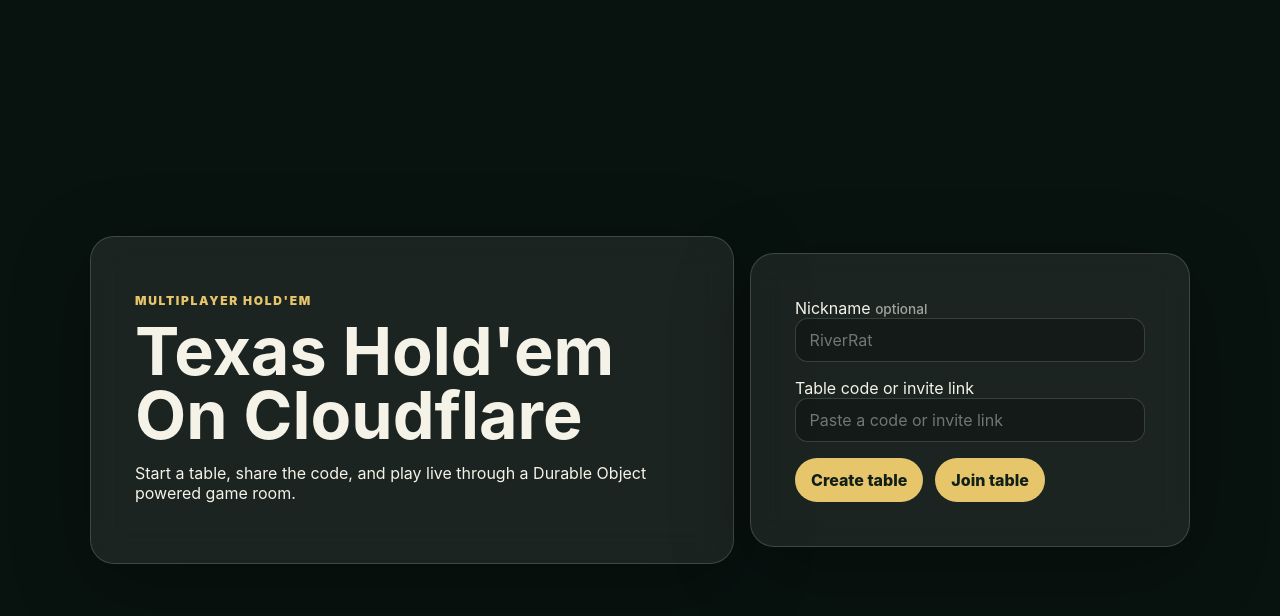
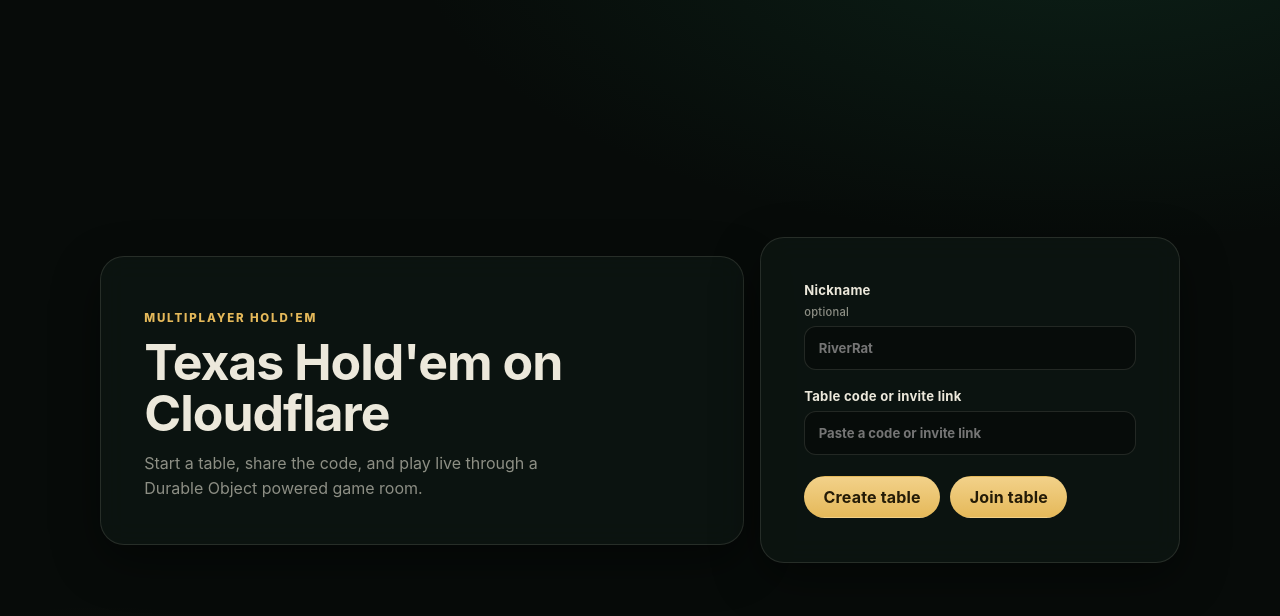
Before and after one commit to Cloud0310/texas-cloudflare, a Svelte app in the folder client/: page / in a window 1280 px wide. Shown: the top 616 px of the page. Built offline with nearby package versions, Linux system fonts and the light colour scheme; no server answers.

Commit message:
fix(ui): fixed behavior problems

```diff
--- a/client/src/app.css
+++ b/client/src/app.css
@@ -1,6 +1,6 @@
 :root {
-  color: #f5f3e8;
-  background: #08120f;
+  color-scheme: dark;
+  color: #ece8db;
   font-family:
     Inter,
     ui-sans-serif,
@@ -9,11 +9,18 @@
     BlinkMacSystemFont,
     "Segoe UI",
     sans-serif;
+  --ink: #ece8db;
+  --ink-dim: rgba(236, 232, 219, 0.58);
+  --gold: #e5b95a;
+  --gold-line: rgba(229, 185, 90, 0.35);
+  --panel: rgba(14, 22, 18, 0.78);
+  --panel-2: rgba(255, 255, 255, 0.06);
+  --line: rgba(236, 232, 219, 0.12);
+  --radius: 18px;
+  --radius-sm: 12px;
+  --shadow: 0 16px 48px rgba(0, 0, 0, 0.42);
   --card-w: 56px;
   --gap: 1rem;
-  --panel: rgba(255, 255, 255, 0.08);
-  --line: rgba(255, 255, 255, 0.16);
-  --gold: #e7c56b;
 }
 
 * {
@@ -24,6 +31,11 @@
   margin: 0;
   min-inline-size: 320px;
   min-block-size: 100dvh;
+  background:
+    radial-gradient(1100px 520px at 85% -10%, rgba(29, 107, 74, 0.22), transparent 62%),
+    radial-gradient(800px 480px at 8% 108%, rgba(229, 185, 90, 0.07), transparent 55%),
+    #070b09;
+  background-attachment: fixed;
 }
 
 button,
@@ -32,29 +44,71 @@
 }
 
 button {
-  min-block-size: 44px;
-  border: 0;
+  min-block-size: 42px;
+  border: 1px solid transparent;
   border-radius: 999px;
-  padding: 0.7rem 1rem;
-  color: #102018;
-  background: var(--gold);
-  font-weight: 800;
+  padding: 0.6rem 1.15rem;
+  color: #241b07;
+  background: linear-gradient(180deg, #f2d189, var(--gold));
+  font-weight: 750;
+  letter-spacing: 0.01em;
   cursor: pointer;
+  transition:
+    transform 0.12s ease,
+    box-shadow 0.12s ease,
+    filter 0.12s ease;
+}
+
+button:hover:not(:disabled) {
+  box-shadow: 0 6px 18px rgba(229, 185, 90, 0.3);
+  transform: translateY(-1px);
+}
+
+button:active:not(:disabled) {
+  transform: none;
+  box-shadow: none;
 }
 
 button:disabled {
   cursor: not-allowed;
-  opacity: 0.45;
+  opacity: 0.38;
+}
+
+button.ghost {
+  border-color: rgba(236, 232, 219, 0.45);
+  color: var(--ink);
+  background: var(--panel-2);
+}
+
+button.ghost:hover:not(:disabled) {
+  border-color: rgba(229, 185, 90, 0.6);
+  box-shadow: none;
+}
+
+button.danger {
+  border-color: rgba(255, 120, 120, 0.32);
+  color: #ff9c9c;
+  background: rgba(255, 120, 120, 0.1);
+}
+
+button:focus-visible,
+input:focus-visible {
+  outline: 2px solid var(--gold);
+  outline-offset: 2px;
 }
 
 input {
   inline-size: 100%;
   min-block-size: 44px;
   border: 1px solid var(--line);
-  border-radius: 0.8rem;
-  padding: 0.7rem 0.85rem;
-  color: #fff;
-  background: rgba(0, 0, 0, 0.28);
+  border-radius: var(--radius-sm);
+  padding: 0.65rem 0.85rem;
+  color: var(--ink);
+  background: rgba(0, 0, 0, 0.3);
+}
+
+input:focus-visible {
+  border-color: var(--gold-line);
 }
 
 .app-shell {
@@ -63,18 +117,7 @@
   padding: var(--gap);
 }
 
-.lobby {
-  display: flex;
-  flex: 1;
-  flex-direction: column;
-  align-items: stretch;
-  justify-content: center;
-  gap: var(--gap);
-  max-inline-size: 1100px;
-  margin: 0 auto;
-  container-name: lobby;
-  container-type: inline-size;
-}
+/* ---------- shared surfaces ---------- */
 
 .hero-panel,
 .join-panel,
@@ -83,84 +126,22 @@
 .action-bar {
   border: 1px solid var(--line);
   background: var(--panel);
-  backdrop-filter: blur(16px);
-  box-shadow: 0 20px 80px rgba(0, 0, 0, 0.25);
-}
-
-.hero-panel,
-.join-panel {
-  border-radius: 1.5rem;
-  padding: clamp(1.25rem, 4cqi, 3rem);
-}
-
-.hero-panel {
-  container-type: inline-size;
-}
-
-.hero-panel h1,
-.status-bar h1 {
-  margin: 0;
-  text-transform: capitalize;
-}
-
-.hero-panel h1 {
-  max-inline-size: 13ch;
-  font-size: clamp(2.4rem, 12cqi, 5.25rem);
-  line-height: 0.95;
+  backdrop-filter: blur(14px);
+  box-shadow: var(--shadow);
 }
 
 .eyebrow {
   color: var(--gold);
-  font-size: 0.75rem;
-  font-weight: 900;
-  letter-spacing: 0.14em;
+  font-size: 0.72rem;
+  font-weight: 800;
+  letter-spacing: 0.16em;
   text-transform: uppercase;
 }
 
-.join-panel,
-.button-row,
-.table-page,
-.felt,
-.board-zone,
-.seat-slot,
-.action-bar,
-.action-menu,
-.amount-panel,
-.quick-bets,
-.seat,
-.seat-info,
-.name-line,
-.mini-hand,
-.community,
-.winners,
-.status-actions {
-  display: flex;
-}
-
-.join-panel,
-.table-page,
-.felt,
-.board-zone,
-.seat-info,
-.winners {
-  flex-direction: column;
-}
-
-.join-panel {
-  gap: 1rem;
-}
-
 .label-note {
-  color: rgba(245, 243, 232, 0.62);
+  color: var(--ink-dim);
   font-size: 0.85em;
   font-weight: 500;
-}
-
-.button-row,
-.status-actions {
-  align-items: center;
-  gap: 0.75rem;
-  flex-wrap: wrap;
 }
 
 .error {
@@ -168,24 +149,93 @@
   font-weight: 700;
 }
 
-.connection-status {
-  align-self: center;
-  border: 1px solid var(--line);
-  border-radius: 999px;
-  padding: 0.35rem 0.65rem;
-  color: #ffcf8a;
-  background: rgba(0, 0, 0, 0.22);
-  font-size: 0.75rem;
-  font-weight: 900;
-  text-transform: uppercase;
+/* ---------- lobby ---------- */
+
+.lobby {
+  display: flex;
+  flex: 1;
+  flex-direction: column;
+  align-items: stretch;
+  justify-content: center;
+  gap: var(--gap);
+  max-inline-size: 1080px;
+  margin: 0 auto;
+  container-name: lobby;
+  container-type: inline-size;
 }
 
-.connection-status.online {
-  color: #9dffcf;
+.hero-panel,
+.join-panel {
+  border-radius: calc(var(--radius) + 6px);
+  padding: clamp(1.5rem, 4cqi, 2.75rem);
 }
+
+.hero-panel {
+  container-type: inline-size;
+}
+
+.hero-panel h1 {
+  max-inline-size: 15ch;
+  margin: 0.35rem 0 0.75rem;
+  font-size: clamp(2.1rem, 9cqi, 3.9rem);
+  line-height: 1.02;
+  letter-spacing: -0.02em;
+}
+
+.hero-panel p:last-child {
+  max-inline-size: 42ch;
+  margin: 0;
+  color: var(--ink-dim);
+  line-height: 1.55;
+}
+
+.join-panel {
+  display: flex;
+  flex-direction: column;
+  gap: 1.1rem;
+}
+
+.join-panel label {
+  display: grid;
+  gap: 0.45rem;
+  font-size: 0.82rem;
+  font-weight: 700;
+  letter-spacing: 0.02em;
+}
+
+.button-row,
+.status-actions {
+  display: flex;
+  align-items: center;
+  gap: 0.65rem;
+  flex-wrap: wrap;
+}
+
+.button-row {
+  margin-block-start: 0.25rem;
+}
+
+@media (min-width: 760px) {
+  .lobby {
+    flex-direction: row;
+    align-items: center;
+  }
+
+  .hero-panel {
+    flex: 1 1 600px;
+  }
+
+  .join-panel {
+    flex: 0 1 420px;
+  }
+}
+
+/* ---------- table page ---------- */
 
 .table-page {
   flex: 1;
+  display: flex;
+  flex-direction: column;
   gap: var(--gap);
   min-inline-size: 0;
   container-name: table-page;
@@ -196,10 +246,34 @@
   display: flex;
   align-items: center;
   justify-content: space-between;
-  gap: 1rem;
+  gap: 0.75rem;
   flex-wrap: wrap;
-  border-radius: 1.25rem;
-  padding: 1rem;
+  border-radius: var(--radius);
+  padding: 0.75rem 1rem;
+}
+
+.status-bar h1 {
+  margin: 0.15rem 0 0;
+  font-size: 1.15rem;
+  letter-spacing: 0.01em;
+  text-transform: capitalize;
+}
+
+.connection-status {
+  border: 1px solid var(--line);
+  border-radius: 999px;
+  padding: 0.32rem 0.7rem;
+  color: #ffcf8a;
+  background: rgba(0, 0, 0, 0.25);
+  font-size: 0.7rem;
+  font-weight: 800;
+  letter-spacing: 0.08em;
+  text-transform: uppercase;
+}
+
+.connection-status.online {
+  border-color: rgba(120, 230, 170, 0.35);
+  color: #8ff0bb;
 }
 
 .felt {
@@ -216,120 +290,169 @@
   align-content: center;
   align-items: center;
   justify-items: center;
-  gap: 0.75rem;
   gap: clamp(0.55rem, 2cqi, 1rem);
-  border: 1px solid rgba(231, 197, 107, 0.28);
-  border-radius: 2rem;
-  padding: 0.75rem;
-  padding: clamp(0.55rem, 2cqi, 1.25rem);
-  background: radial-gradient(circle at center, #166247 0%, #0e3c31 55%, #07221c 100%);
+  border: 1px solid rgba(229, 185, 90, 0.28);
+  border-radius: clamp(1.6rem, 6cqi, 4rem);
+  min-block-size: max-content;
+  padding: clamp(1.4rem, 3.2cqi, 2.1rem);
+  background:
+    radial-gradient(ellipse 90% 70% at 50% 30%, rgba(255, 255, 255, 0.05), transparent 60%),
+    radial-gradient(ellipse at center, #1f7a55 0%, #145139 58%, #0a2f22 100%);
+  box-shadow:
+    inset 0 0 0 clamp(7px, 1.4cqi, 13px) #33270f,
+    inset 0 0 0 clamp(8px, 1.5cqi, 14px) rgba(229, 185, 90, 0.4),
+    inset 0 24px 70px rgba(0, 0, 0, 0.38),
+    var(--shadow);
   overflow: clip;
   container-name: table-felt;
   container-type: inline-size;
-  --card-w: clamp(40px, 8cqi, 70px);
-  --seat-w: clamp(138px, 44cqi, 220px);
+  --card-w: clamp(40px, 8cqi, 68px);
+  --seat-w: clamp(138px, 44cqi, 210px);
   --hero-seat-w: 360px;
 }
 
 .seat-slot {
+  display: flex;
   inline-size: 100%;
   min-inline-size: 0;
   align-items: center;
   justify-content: center;
 }
 
-.seat-slot-0 {
-  grid-area: slot-0;
-}
-
-.seat-slot-1 {
-  grid-area: slot-1;
-}
-
-.seat-slot-2 {
-  grid-area: slot-2;
-}
-
-.seat-slot-3 {
-  grid-area: slot-3;
-}
-
-.seat-slot-4 {
-  grid-area: slot-4;
-}
-
-.seat-slot-5 {
-  grid-area: slot-5;
-}
+.seat-slot-0 { grid-area: slot-0; }
+.seat-slot-1 { grid-area: slot-1; }
+.seat-slot-2 { grid-area: slot-2; }
+.seat-slot-3 { grid-area: slot-3; }
+.seat-slot-4 { grid-area: slot-4; }
+.seat-slot-5 { grid-area: slot-5; }
 
 .board-zone {
   grid-area: board;
   z-index: 1;
+  display: flex;
+  flex-direction: column;
   inline-size: 100%;
   max-inline-size: 560px;
   align-items: center;
   justify-content: center;
-  gap: 0.75rem;
-  min-block-size: clamp(170px, 40cqi, 260px);
+  gap: 0.7rem;
+  min-block-size: clamp(170px, 40cqi, 250px);
   text-align: center;
 }
 
 .board-zone p {
   max-inline-size: 48rem;
   margin: 0;
+  color: rgba(236, 232, 219, 0.85);
   overflow-wrap: anywhere;
+}
+
+.pot-pill {
+  display: flex;
+  align-items: baseline;
+  gap: 0.45rem;
+  border: 1px solid var(--gold-line);
+  border-radius: 999px;
+  padding: 0.3rem 0.9rem;
+  background: rgba(10, 24, 17, 0.65);
+  box-shadow: 0 4px 14px rgba(0, 0, 0, 0.35);
+}
+
+.pot-pill span {
+  color: var(--gold);
+  font-size: 0.68rem;
+  font-weight: 800;
+  letter-spacing: 0.14em;
+  text-transform: uppercase;
+}
+
+.pot-pill strong {
+  font-size: 1.05rem;
+  font-variant-numeric: tabular-nums;
 }
 
 .community,
 .mini-hand {
+  display: flex;
   gap: 0.4rem;
   justify-content: center;
   min-inline-size: 0;
-}
-
-.community {
   flex-wrap: wrap;
 }
 
-.mini-hand {
-  flex-wrap: wrap;
+.winners {
+  display: flex;
+  flex-direction: column;
+  gap: 0.4rem;
 }
 
+.winners span {
+  border: 1px solid var(--gold-line);
+  border-radius: 999px;
+  padding: 0.3rem 0.8rem;
+  color: var(--gold);
+  background: rgba(229, 185, 90, 0.1);
+  font-size: 0.85rem;
+  font-weight: 700;
+}
+
+/* ---------- seats ---------- */
+
 .seat {
+  display: flex;
   flex: 0 0 auto;
-  inline-size: min(100%, 180px);
   inline-size: min(100%, var(--seat-w));
   min-inline-size: 0;
-  min-block-size: 116px;
+  min-block-size: 112px;
   flex-direction: column;
   align-items: stretch;
   justify-content: space-between;
-  gap: 0.55rem;
-  border-radius: 1rem;
-  padding: 0.7rem;
-  --card-w: clamp(32px, 5.5cqi, 48px);
+  gap: 0.5rem;
+  border-radius: var(--radius-sm);
+  padding: 0.65rem 0.75rem;
+  --card-w: clamp(30px, 5.5cqi, 46px);
+  transition:
+    border-color 0.15s ease,
+    box-shadow 0.15s ease,
+    opacity 0.15s ease;
 }
 
 .seat.active {
-  outline: 3px solid var(--gold);
+  border-color: var(--gold);
+  box-shadow:
+    0 0 0 1px var(--gold),
+    0 0 26px rgba(229, 185, 90, 0.4);
+}
+
+@media (forced-colors: active) {
+  .seat.active {
+    outline: 3px solid Highlight;
+  }
 }
 
 .seat.folded {
-  opacity: 0.52;
+  opacity: 0.45;
+  filter: saturate(0.35);
 }
 
 .seat.hero {
   inline-size: min(100%, var(--hero-seat-w));
-  border-color: var(--gold);
+  border-color: var(--gold-line);
+  background: rgba(24, 32, 24, 0.85);
 }
 
 .seat-info {
+  display: flex;
+  flex-direction: column;
   min-inline-size: 0;
 }
 
 .seat-info small {
   display: block;
-  line-height: 1.25;
+  color: var(--ink-dim);
+  font-size: 0.72rem;
+  line-height: 1.35;
+  font-variant-numeric: tabular-nums;
 }
 
 .seat-info small,
@@ -338,6 +461,7 @@
 }
 
 .name-line {
+  display: flex;
   align-items: center;
   flex-wrap: wrap;
   gap: 0.35rem;
@@ -345,91 +469,136 @@
 }
 
 .name-line span {
+  border: 1px solid var(--gold-line);
   border-radius: 999px;
-  padding: 0.1rem 0.4rem;
-  color: #102018;
-  background: var(--gold);
-  font-size: 0.65rem;
-  font-weight: 900;
+  padding: 0.06rem 0.42rem;
+  color: var(--gold);
+  background: rgba(229, 185, 90, 0.12);
+  font-size: 0.6rem;
+  font-weight: 800;
+  letter-spacing: 0.05em;
 }
 
+/* ---------- cards ---------- */
+
 .card {
-  display: flex;
+  position: relative;
+  display: grid;
+  place-items: center;
   flex: 0 0 var(--card-w);
   inline-size: var(--card-w);
   aspect-ratio: 5 / 7;
+  border: 1px solid rgba(0, 0, 0, 0.18);
+  border-radius: clamp(0.35rem, 1cqi, 0.55rem);
+  color: #17191c;
+  background: linear-gradient(155deg, #fffdf8 0%, #efece2 100%);
+  font-size: calc(var(--card-w) * 0.26);
+  font-weight: 800;
+  line-height: 1;
+  box-shadow: 0 5px 12px rgba(0, 0, 0, 0.32);
+}
+
+.card .corner {
+  position: absolute;
+  inset-block-start: 7%;
+  inset-inline-start: 9%;
+  display: flex;
   flex-direction: column;
   align-items: center;
-  justify-content: center;
-  border-radius: clamp(0.4rem, 1.2cqi, 0.8rem);
-  color: #111;
-  background: #fffaf0;
-  font-weight: 900;
-  box-shadow: 0 0.45rem 1rem rgba(0, 0, 0, 0.28);
+  font-size: max(0.75rem, 0.78em);
+  line-height: 1.05;
 }
 
-.card strong {
-  font-size: 1.5em;
+.card .pip {
+  font-size: 1.85em;
 }
 
 .card.red {
-  color: #bd1f2d;
+  color: #b3202e;
 }
 
 .card.back {
-  color: rgba(255, 255, 255, 0.88);
-  background: repeating-linear-gradient(135deg, #172b59 0 8px, #244486 8px 16px);
+  border-color: rgba(255, 255, 255, 0.14);
+  color: rgba(255, 255, 255, 0.55);
+  background:
+    repeating-linear-gradient(45deg, rgba(255, 255, 255, 0.07) 0 4px, transparent 4px 8px),
+    linear-gradient(155deg, #274b8f 0%, #16294f 100%);
 }
+
+/* community slots not yet dealt: quiet placeholder instead of a card back */
+.community .card.back {
+  border: 1px dashed rgba(236, 232, 219, 0.22);
+  color: transparent;
+  background: rgba(0, 0, 0, 0.18);
+  box-shadow: none;
+}
+
+/* ---------- action bar ---------- */
 
 .action-bar {
   position: sticky;
   bottom: var(--gap);
   z-index: 5;
+  display: flex;
   align-items: center;
-  gap: 0.6rem;
+  gap: 0.75rem;
   flex-wrap: wrap;
   justify-content: center;
-  border-radius: 1.25rem;
-  padding: 0.75rem;
+  border-radius: var(--radius);
+  padding: 0.7rem 0.9rem;
 }
 
 .action-menu {
+  display: flex;
   gap: 0.45rem;
   flex-wrap: wrap;
   justify-content: center;
 }
 
 .action-menu button {
-  min-inline-size: 84px;
+  min-inline-size: 78px;
 }
 
 .amount-panel {
+  display: flex;
   align-items: center;
   gap: 0.55rem;
   flex-wrap: wrap;
   justify-content: center;
-  min-inline-size: min(100%, 520px);
-  border: 1px solid var(--line);
-  border-radius: 1rem;
-  padding: 0.55rem;
-  background: rgba(0, 0, 0, 0.18);
+  min-inline-size: min(100%, 500px);
+  border-radius: var(--radius-sm);
+  padding: 0.5rem 0.65rem;
+  background: rgba(0, 0, 0, 0.22);
 }
 
 .amount-panel label {
-  inline-size: 126px;
-  font-size: 0.75rem;
+  display: grid;
+  gap: 0.2rem;
+  inline-size: 124px;
+  color: var(--ink-dim);
+  font-size: 0.68rem;
   font-weight: 800;
+  letter-spacing: 0.08em;
+  text-transform: uppercase;
+}
+
+.amount-panel input {
+  min-block-size: 38px;
+  padding: 0.35rem 0.6rem;
+  font-variant-numeric: tabular-nums;
 }
 
 .action-hint {
   align-self: center;
   max-inline-size: 260px;
-  color: rgba(245, 243, 232, 0.78);
-  font-size: 0.75rem;
-  font-weight: 700;
+  color: var(--ink-dim);
+  font-size: 0.74rem;
+  font-weight: 600;
+  line-height: 1.4;
 }
 
 .quick-bets {
+  display: flex;
   gap: 0.35rem;
   flex-wrap: wrap;
   justify-content: center;
@@ -437,31 +606,15 @@
 
 .quick-bets button {
   min-block-size: 36px;
-  padding: 0.45rem 0.7rem;
-  color: #f5f3e8;
-  background: rgba(255, 255, 255, 0.14);
+  border-color: var(--line);
+  padding: 0.4rem 0.7rem;
+  color: var(--ink);
+  background: var(--panel-2);
+  font-size: 0.82rem;
+  font-weight: 700;
 }
 
-.winners {
-  gap: 0.35rem;
-  color: var(--gold);
-  font-weight: 800;
-}
-
-@media (min-width: 760px) {
-  .lobby {
-    flex-direction: row;
-    align-items: center;
-  }
-
-  .hero-panel {
-    flex: 1 1 600px;
-  }
-
-  .join-panel {
-    flex: 0 1 440px;
-  }
-}
+/* ---------- wide table layout ---------- */
 
 @supports not (container-type: inline-size) {
   @media (min-width: 760px) {
@@ -471,8 +624,8 @@
       grid-template-rows: minmax(118px, auto) minmax(220px, 1fr) minmax(118px, auto);
       align-content: stretch;
       min-block-size: clamp(560px, 68vw, 760px);
-      --card-w: clamp(48px, 6vw, 78px);
-      --seat-w: clamp(176px, 22vw, 260px);
+      --card-w: clamp(48px, 6vw, 76px);
+      --seat-w: clamp(176px, 22vw, 250px);
     }
 
     .board-zone {
@@ -542,8 +695,8 @@
     grid-template-rows: minmax(118px, auto) minmax(220px, 1fr) minmax(118px, auto);
     align-content: stretch;
     min-block-size: clamp(560px, 68cqi, 760px);
-    --card-w: clamp(48px, 6cqi, 78px);
-    --seat-w: clamp(176px, 22cqi, 260px);
+    --card-w: clamp(48px, 6cqi, 76px);
+    --seat-w: clamp(176px, 22cqi, 250px);
   }
 
   .board-zone {
@@ -603,3 +756,14 @@
     align-items: center;
   }
 }
+
+@media (prefers-reduced-motion: reduce) {
+  button,
+  .seat {
+    transition: none;
+  }
+
+  button:hover:not(:disabled) {
+    transform: none;
+  }
+}
--- a/client/src/components/ActionBar.svelte
+++ b/client/src/components/ActionBar.svelte
@@ -95,8 +95,8 @@
     <button onclick={onnextHand}>Next hand</button>
   {:else}
     <div class="action-menu" aria-label="Poker actions">
-      <button disabled={!canAct} onclick={() => onaction({ type: "fold" })}>Fold</button>
-      <button disabled={!canAct || facingBet} onclick={() => onaction({ type: "check" })}>Check</button>
+      <button class="danger" disabled={!canAct} onclick={() => onaction({ type: "fold" })}>Fold</button>
+      <button class="ghost" disabled={!canAct || facingBet} onclick={() => onaction({ type: "check" })}>Check</button>
       <button disabled={!canAct || hasStreetBet} onclick={commitBet}>Bet</button>
       <button disabled={!canAct || !facingBet} onclick={() => onaction({ type: "call" })}>
         {facingBet ? `Call ${tableState.callAmount}` : "Call"}
--- a/client/src/components/Card.svelte
+++ b/client/src/components/Card.svelte
@@ -8,9 +8,9 @@
 
 <div class:back={!card} class:red class="card">
   {#if card}
-    <span>{card.rank}</span>
-    <strong>{symbol[card.suit]}</strong>
+    <span class="corner"><span>{card.rank}</span><span>{symbol[card.suit]}</span></span>
+    <span class="pip" aria-hidden="true">{symbol[card.suit]}</span>
   {:else}
-    <span>◆</span>
+    <span class="pip" aria-hidden="true">◆</span>
   {/if}
 </div>
```
Also changed, not shown: client/src/components/PokerTable.svelte (+5 -3 lines).
